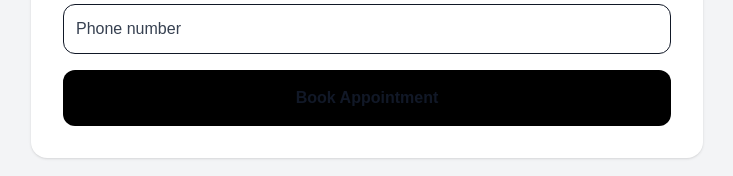
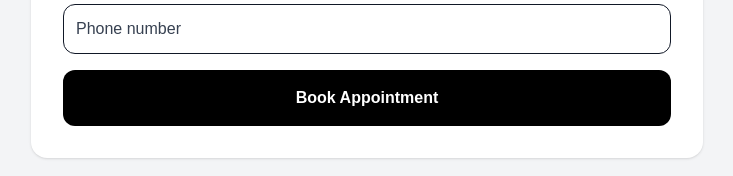
Before and after one commit to jonathandschreiber-commits/chairtime, a Next.js app in the folder frontend/: page / in a window 1280 px wide. Shown: the part 520-696 px from the top of the page, without its empty margins (273-1006 px from the left). Built offline with nearby package versions, Linux system fonts and the light colour scheme; no server answers.

Commit message:
Fix button text color globally

```diff
--- a/frontend/app/globals.css
+++ b/frontend/app/globals.css
@@ -54,3 +54,14 @@ textarea {
   color: #374151;
   opacity: 1;
 }
+
+button {
+  color: #ffffff;
+}
+
+button input,
+button span,
+button div,
+button p {
+  color: #ffffff;
+}
```
